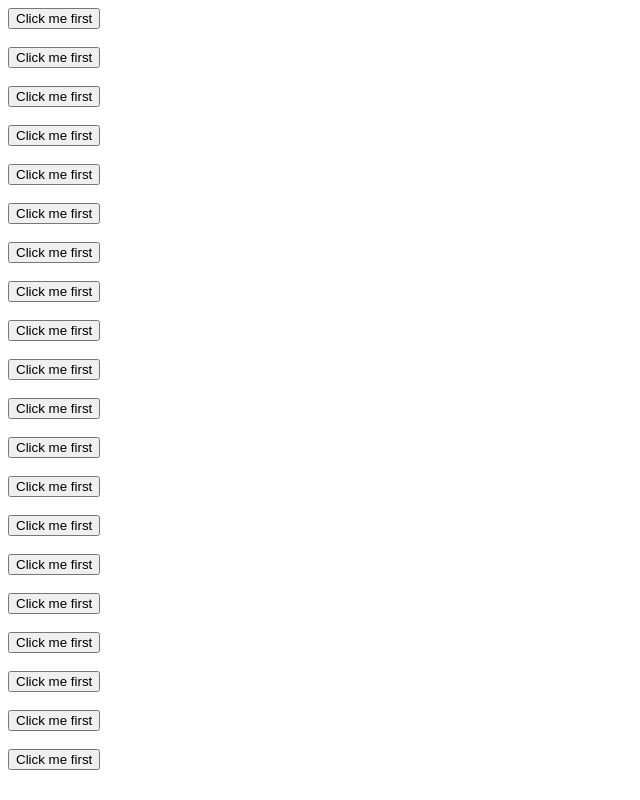
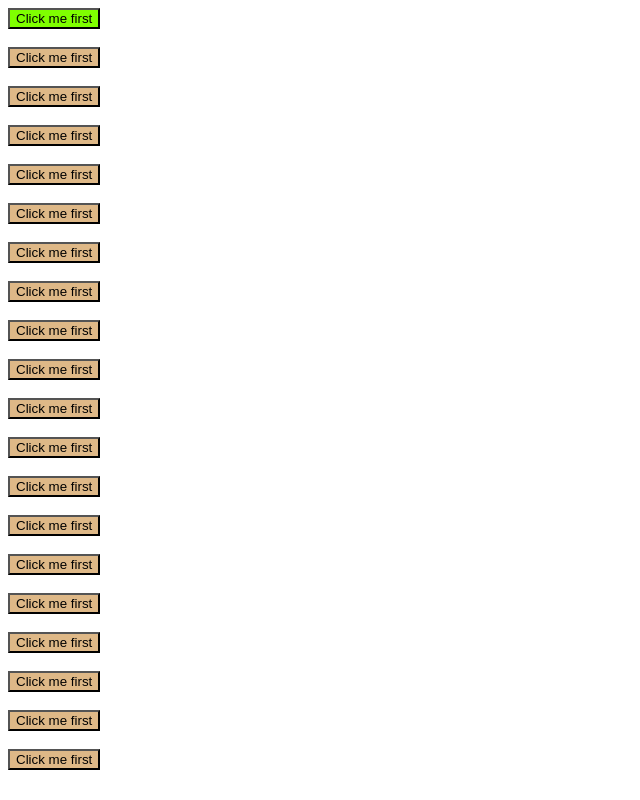
Before and after one commit to dlopez079/lopez01, a plain HTML site: page DML/button.html in a window 1280 px wide. Shown: the whole page, without its empty margins (0-640 px from the left). Drawn offline with Linux system fonts and the light colour scheme.

Commit message:
made changes

```diff
--- a/Assets/css/button.css
+++ b/Assets/css/button.css
@@ -1,9 +1,18 @@
-.btn {
 
+/* This is the style for all the buttons in buttons.html. */
+button {
+     background-color: crimson;
+ }
+.btnA {
+    background-color: burlywood;
+}
+
+.btnB {
+    background-color: burlywood;
 }
 
 #btn1 {
-
+    background-color: chartreuse;
 }
 
 #btn2 {
--- a/DML/button.html
+++ b/DML/button.html
@@ -4,48 +4,49 @@
     <meta charset="UTF-8">
     <meta name="viewport" content="width=device-width, initial-scale=1.0">
     <title>Document</title>
-    <link rel="stylesheet" href="/lopez01/Assets/css/button.css">
+    <link rel="stylesheet" href="../Assets/css/button.css">
+    <!-- <link rel="stylesheet" type="text/css" href="../Assets/css/styles.css" /> -->
 </head>
 <body>
-    <button class="btn" id="btn1">Click me first</button><br><br>
+    <button class="btnA" id="btn1">Click me first</button><br><br>
 
-    <button class="btn" id="btn2">Click me first</button><br><br>
+    <button class="btnA" id="btn2">Click me first</button><br><br>
 
-    <button class="btn" id="btn3">Click me first</button><br><br>
+    <button class="btnA" id="btn3">Click me first</button><br><br>
 
-    <button class="btn" id="btn4">Click me first</button><br><br>
+    <button class="btnA" id="btn4">Click me first</button><br><br>
 
-    <button class="btn" id="btn5">Click me first</button><br><br>
+    <button class="btnA" id="btn5">Click me first</button><br><br>
 
-    <button class="btn" id="btn6">Click me first</button><br><br>
+    <button class="btnA" id="btn6">Click me first</button><br><br>
 
-    <button class="btn" id="btn7">Click me first</button><br><br>
+    <button class="btnA" id="btn7">Click me first</button><br><br>
 
-    <button class="btn" id="btn8">Click me first</button><br><br>
+    <button class="btnA" id="btn8">Click me first</button><br><br>
 
-    <button class="btn" id="btn9">Click me first</button><br><br>
+    <button class="btnA" id="btn9">Click me first</button><br><br>
 
-    <button class="btn" id="btn10">Click me first</button><br><br>
+    <button class="btnA" id="btn10">Click me first</button><br><br>
 
-    <button class="btn" id="btn11">Click me first</button><br><br>
+    <button class="btnB" id="btn11">Click me first</button><br><br>
 
-    <button class="btn" id="btn12">Click me first</button><br><br>
+    <button class="btnB" id="btn12">Click me first</button><br><br>
 
-    <button class="btn" id="btn13">Click me first</button><br><br>
+    <button class="btnB" id="btn13">Click me first</button><br><br>
 
-    <button class="btn" id="btn14">Click me first</button><br><br>
+    <button class="btnB" id="btn14">Click me first</button><br><br>
 
-    <button class="btn" id="btn15">Click me first</button><br><br>
+    <button class="btnB" id="btn15">Click me first</button><br><br>
 
-    <button class="btn" id="btn16">Click me first</button><br><br>
+    <button class="btnB" id="btn16">Click me first</button><br><br>
 
-    <button class="btn" id="btn17">Click me first</button><br><br>
+    <button class="btnB" id="btn17">Click me first</button><br><br>
 
-    <button class="btn" id="btn18">Click me first</button><br><br>
+    <button class="btnB" id="btn18">Click me first</button><br><br>
 
-    <button class="btn" id="btn19">Click me first</button><br><br>
+    <button class="btnB" id="btn19">Click me first</button><br><br>
 
-    <button class="btn" id="btn20">Click me first</button><br><br>
+    <button class="btnB" id="btn20">Click me first</button><br><br>
 
 
 </body>
```
